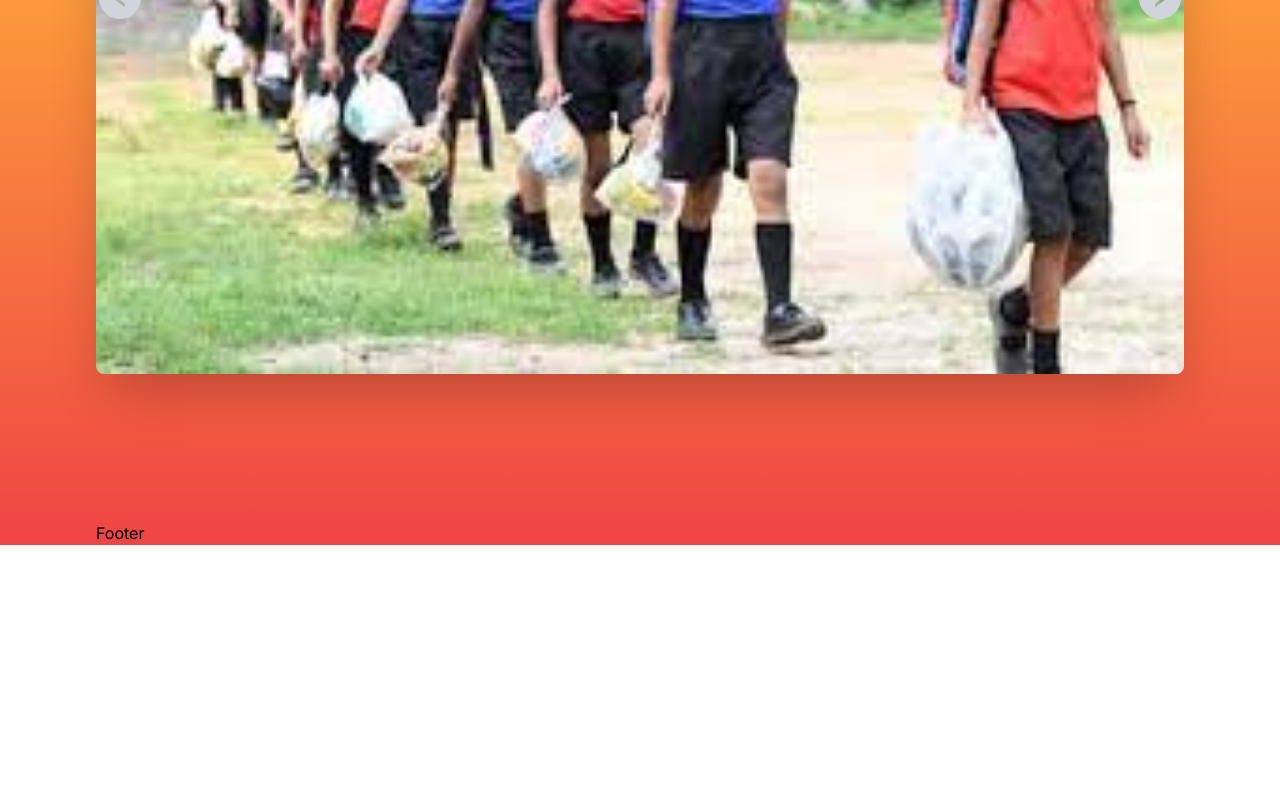
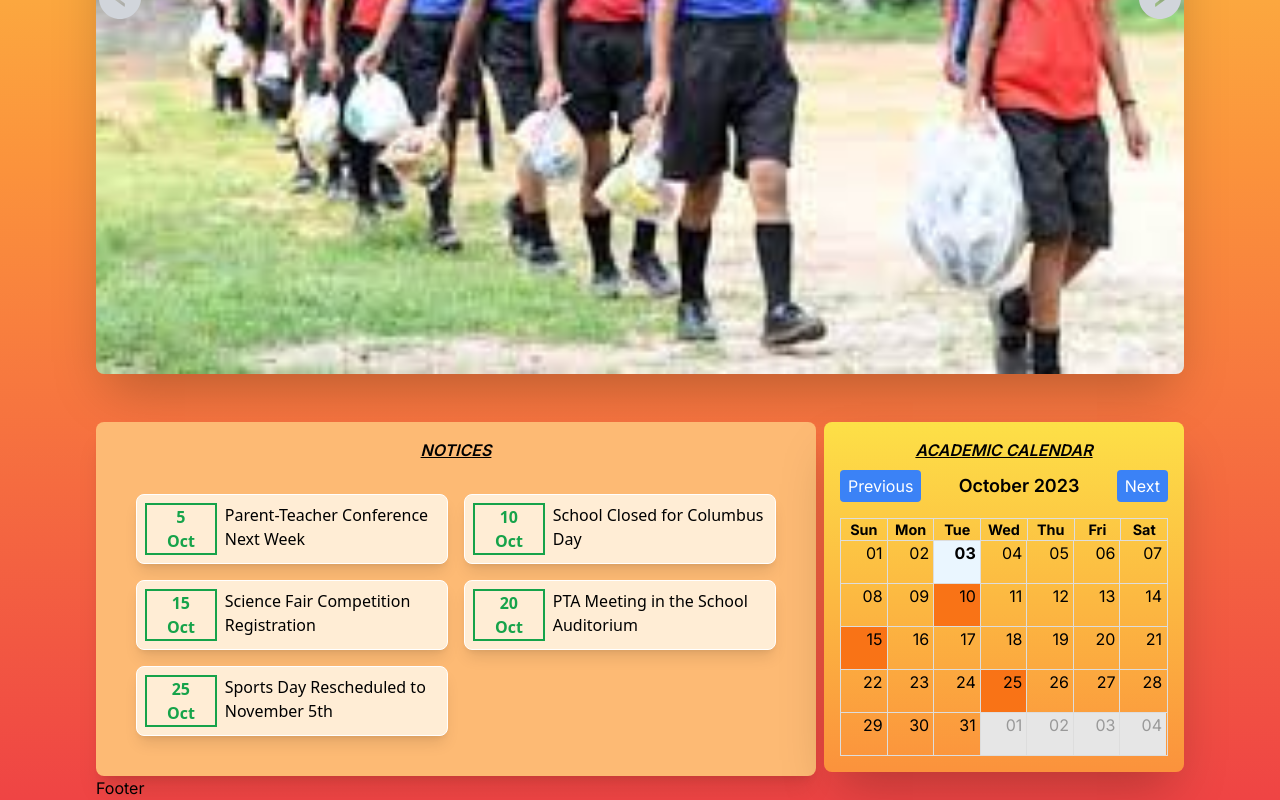
Before and after one commit to shubhjhawar/bihani_children_academy, a Next.js app: page / in a window 1280 px wide. Shown: the part 459-1259 px from the top of the page. Before the commit the page ends 1004 px from the top, so only its background shows below. Built offline with nearby package versions, Linux system fonts and the light colour scheme.

Commit message:
added 2 components in homepage

```diff
--- a/app/(root)/page.js
+++ b/app/(root)/page.js
@@ -1,11 +1,21 @@
+"use client";
 import Image from 'next/image'
 
-import { Banner, NavBar } from '@/components'
+import { Banner, MyCalendar, Notices } from '@/components'
 
 export default function Home() {
   return (
     <main className="min-h-screen w-full">
       <Banner/>
+      <div className='w-full flex flex-col md:flex-row gap-2'>
+        <div className='md:w-2/3'>
+          <Notices />
+        </div>
+        <div className='md:w-1/3'>
+          <MyCalendar />
+        </div>
+      </div>
+
     </main>
   )
 }
--- a/app/globals.css
+++ b/app/globals.css
@@ -3,6 +3,8 @@
 @tailwind components;
 @tailwind utilities;
 
+@import url('https://fonts.googleapis.com/css2?family=Raleway:ital,wght@0,100;0,200;0,300;0,400;0,500;1,100;1,200;1,300;1,400;1,500&display=swap');
+
 body {
   background-color: rgb(255, 255, 255); /* Set text color to white */
   color: rgb(0, 0, 0); /* Set background color to black */
--- /dev/null
+++ b/components/Calender.jsx
@@ -0,0 +1,97 @@
+import React, { useState } from 'react';
+import { Calendar, momentLocalizer } from 'react-big-calendar';
+import 'react-big-calendar/lib/css/react-big-calendar.css';
+import moment from 'moment';
+
+
+const localizer = momentLocalizer(moment);
+
+const events = [
+  {
+    title: 'Event 1',
+    start: new Date(2023, 9, 10),
+    end: new Date(2023, 9, 10),
+  },
+  {
+    title: 'Event 2',
+    start: new Date(2023, 9, 15),
+    end: new Date(2023, 9, 15),
+  },
+  {
+    title: 'Event 3',
+    start: new Date(2023, 9, 25),
+    end: new Date(2023, 9, 25),
+  },
+  // Add more events as needed
+];
+
+const MyCalendar = () => {
+  const [date, setDate] = useState(new Date());
+
+  const handlePrev = () => {
+    const newDate = moment(date).subtract(1, 'months').toDate();
+    setDate(newDate);
+  };
+
+  const handleNext = () => {
+    const newDate = moment(date).add(1, 'months').toDate();
+    setDate(newDate);
+  };
+
+  const customDayPropGetter = (date) => {
+    const isToday = moment(date).isSame(new Date(), 'day');
+    const hasEvent = events.some((event) =>
+      moment(event.start).isSame(date, 'day')
+    );
+
+    const dayClasses = `relative ${
+      hasEvent
+        ? 'bg-orange-500 hover:bg-orange-600'
+        : isToday
+        ? 'bg-red-200'
+        : 'hover:bg-gray-200'
+    }`;
+
+    return {
+      className: dayClasses,
+    };
+  };
+
+
+  return (
+    <div>
+      <Calendar
+        localizer={localizer}
+        startAccessor="start"
+        endAccessor="end"
+        style={{ height: 350, width: '100%' }}
+        className="bg-gradient-to-b from-yellow-300 to-orange-400 p-4 rounded-lg shadow-2xl"
+        views={['month']}
+        date={date}
+        onNavigate={(newDate) => setDate(newDate)}
+        dayPropGetter={customDayPropGetter}
+        components={{
+          toolbar: (props) => (
+            <div>
+                <h1 className='w-full flex justify-center font-semibold uppercase mb-2 italic underline'>Academic Calendar</h1>
+                <div className="mb-4 flex items-center justify-between">
+                    <button onClick={handlePrev} className="px-2 py-1 rounded bg-blue-500 text-white">
+                        Previous
+                    </button>
+                <div className="text-lg font-semibold">
+                    {moment(props.date).format('MMMM YYYY')}
+                </div>
+                    <button onClick={handleNext} className="px-2 py-1 rounded bg-blue-500 text-white">
+                        Next
+                    </button>
+                </div>
+            </div>
+          ),
+          event: () => null,
+        }}
+      />
+    </div>
+  );
+};
+
+export default MyCalendar;
--- a/components/NavBar.jsx
+++ b/components/NavBar.jsx
@@ -24,7 +24,7 @@ const NavBar = ({toggleRightSidebar}) => {
   };
 
   return (
-    <div>
+    <div className="sticky top-0 z-10 bg-yellow-300 backdrop-blur-md rounded-b-lg bg-opacity-75">
       <div className="py-5 flex flex-wrap w-full justify-between">
         <div>
           <Link
@@ -63,7 +63,7 @@ const NavBar = ({toggleRightSidebar}) => {
         </button>
       </div>
 
-      <div className='w-full py-2 mb-4 bg-gradient-to-r from-orange-200 via-orange-400 to-orange-200 rounded-xl shadow-xl flex flex-wrap justify-around max-md:hidden block'>
+      <div className='w-full py-2 mb-4 bg-gradient-to-r from-orange-200 via-orange-400 to-orange-200 rounded-xl shadow-xl flex flex-wrap justify-around max-md:hidden block bg-opacity-75 backdrop-blur-md'>
           <Link
             href="/courses"
           >
--- /dev/null
+++ b/components/NoticeCard.jsx
@@ -0,0 +1,20 @@
+import React from 'react'
+
+import { styles } from '@/styles';
+
+const NoticeCard = ({date, title}) => {
+const dateParts = date.split(' ');
+  return (
+    <div className="font-raleway border-[1px] border-white bg-orange-100 rounded-lg p-2 m-2 shadow-lg hover:scale-105">
+        <div className="flex gap-2 cursor-pointer">
+            <div className="w-1/4 border-[2px] border-green-600 flex flex-col justify-center px-1">
+                <p className={`${styles.dates}`}>{dateParts[0]}</p>
+                <p className={`${styles.dates}`}>{dateParts[1]}</p>
+            </div>
+            <div className="w-3/4">{title}</div>
+        </div>
+    </div>
+  )
+}
+
+export default NoticeCard
--- /dev/null
+++ b/components/Notices.jsx
@@ -0,0 +1,19 @@
+import React from 'react';
+
+import { notices } from '@/constants';
+import { NoticeCard } from '.';
+
+const Notices = () => {
+  return (
+    <div className="p-4 bg-orange-300 rounded-lg shadow-xl">
+        <h1 className='w-full flex justify-center font-semibold uppercase mb-2 italic underline'>NOTICES</h1>
+        <div className="p-4 h-full grid grid-cols-2">
+            {notices.map((notice, index) => (
+            <NoticeCard key={index} date={notice.date} title={notice.title} />
+            ))}
+        </div>
+    </div>
+  )
+}
+
+export default Notices
--- a/components/RightSideBar.jsx
+++ b/components/RightSideBar.jsx
@@ -1,36 +1,44 @@
 "use client";
 import React from 'react';
 import Link from 'next/link';
+import { usePathname } from 'next/navigation'
+
 
 import { styles } from '@/styles';
 
 const RightSideBar = () => {
+  const pathname = usePathname()
+
+  const shouldUnderlineLink = (href) => {
+    return pathname === href;
+  };
+
   return (
-    <div className="hidden max-md:block bg-red-400 h-screen p-10 flex flex-col text-white">
+    <div className="relative sticky top-0 z-10 hidden max-md:block bg-red-500 h-full p-10 flex flex-col text-white">
           <Link
             href="/admissions"
           >
-            <h1 className={styles.rightbuttons}>Admissions</h1>
+            <h1 className={`${styles.rightbuttons} ${shouldUnderlineLink('/admissions') && 'text-black underline'}`}>Admissions</h1>
           </Link>
           <Link
             href="/history"
           >
-            <h1 className={styles.rightbuttons}>History</h1>
+            <h1 className={`${styles.rightbuttons} ${shouldUnderlineLink('/history') && 'text-black underline'}`}>History</h1>
           </Link>
           <Link
             href="/courses"
           >
-            <h1 className={styles.rightsubbuttons}>Courses</h1>
+            <h1 className={`${styles.rightsubbuttons} ${shouldUnderlineLink('/courses') && 'text-black underline'}`}>Courses</h1>
           </Link>
           <Link
             href="/faculty"
           >
-            <h1 className={styles.rightsubbuttons}>Faculty</h1>
+            <h1 className={`${styles.rightsubbuttons} ${shouldUnderlineLink('/faculty') && 'text-black underline'}`}>Faculty</h1>
           </Link>
           <Link
             href="/extra"
           >
-            <h1 className={styles.rightsubbuttons}>Extra Curriculars</h1>
+            <h1 className={`${styles.rightsubbuttons} ${shouldUnderlineLink('/extra') && 'text-black underline'}`}>Extra Curriculars</h1>
           </Link>
     </div>
   )
--- a/components/index.js
+++ b/components/index.js
@@ -3,5 +3,8 @@ import Footer from "./Footer";
 import LeftSideBar from "./LeftSideBar";
 import RightSideBar from "./RightSideBar";
 import Banner from "./Banner";
+import MyCalendar from "./Calender";
+import Notices from "./Notices";
+import NoticeCard from "./NoticeCard";
 
-export {NavBar, Footer, LeftSideBar, RightSideBar, Banner};
+export {NavBar, Footer, LeftSideBar, RightSideBar, Banner, MyCalendar, Notices, NoticeCard};
--- /dev/null
+++ b/constants/index.js
@@ -0,0 +1,26 @@
+const notices = [
+    {
+      date: '5 Oct' ,
+      title: 'Parent-Teacher Conference Next Week',
+    },
+    {
+      date: '10 Oct',
+      title: 'School Closed for Columbus Day',
+    },
+    {
+      date: '15 Oct',
+      title: 'Science Fair Competition Registration',
+    },
+    {
+      date: '20 Oct',
+      title: 'PTA Meeting in the School Auditorium',
+    },
+    {
+      date: '25 Oct',
+      title: 'Sports Day Rescheduled to November 5th',
+    },
+  ];
+
+
+
+export {notices};
--- a/package.json
+++ b/package.json
@@ -12,6 +12,7 @@
     "classnames": "^2.3.2",
     "next": "latest",
     "react": "latest",
+    "react-big-calendar": "^1.8.4",
     "react-dom": "latest",
     "react-icons": "^4.11.0"
   },
--- a/styles/index.js
+++ b/styles/index.js
@@ -1,7 +1,8 @@
 const styles = {
     navbuttons: "text-lg font-semibold hover:border-b-[2px] border-red-600 hover:scale-110 transition ease-in-out",
     rightbuttons: "text-2xl font-semibold mb-4",
-    rightsubbuttons: "text-xl mb-1"
+    rightsubbuttons: "text-xl mb-1",
+    dates: 'w-full flex justify-center text-green-600 font-bold',
 }
 
 export { styles };
--- a/tailwind.config.js
+++ b/tailwind.config.js
@@ -17,6 +17,9 @@ module.exports = {
         'fade-in': 'fadeIn 500ms ease-in-out',
         'fade-out': 'fadeOut 500ms ease-in-out',
       },
+      fontFamily: {
+        raleway: ['Raleway', 'sans'],
+      },
     },
   },
   plugins: [],
```
Also changed, not shown: 1 other file (tests, documents, lock files or other folders).
